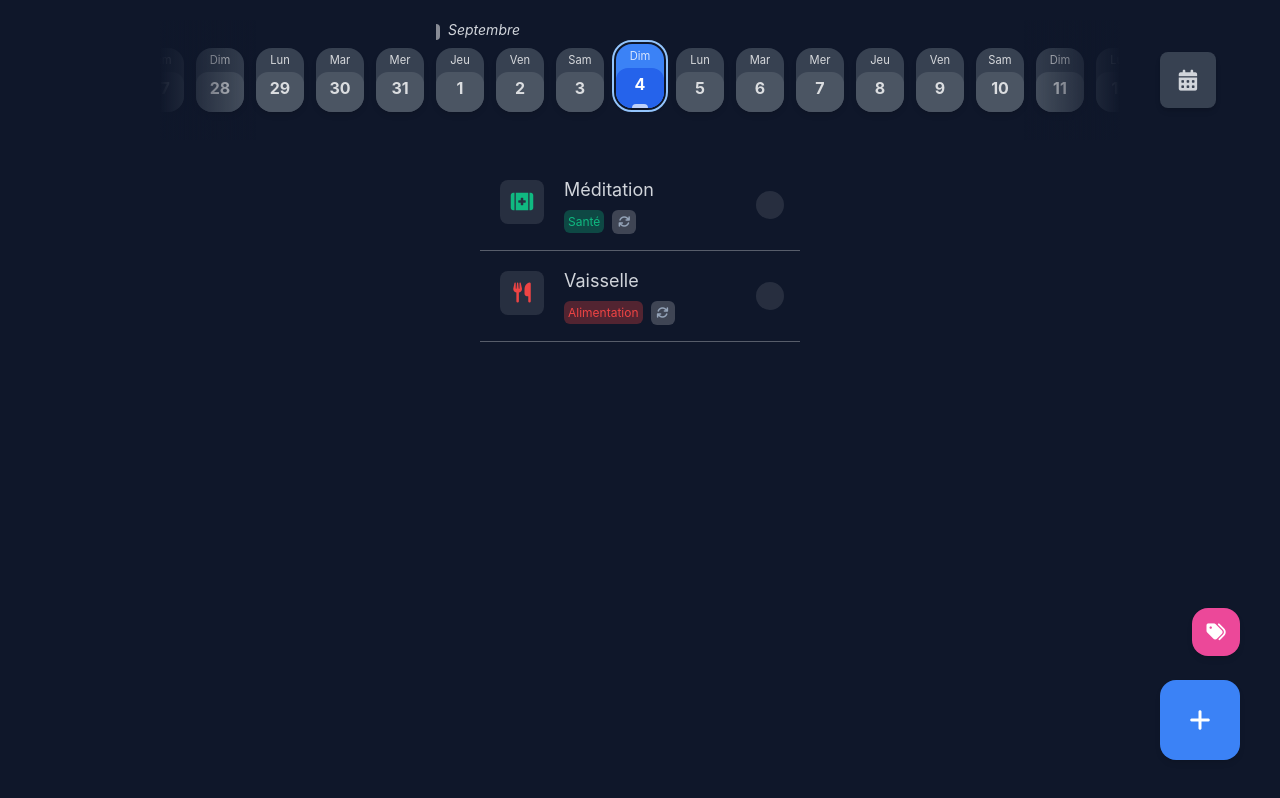
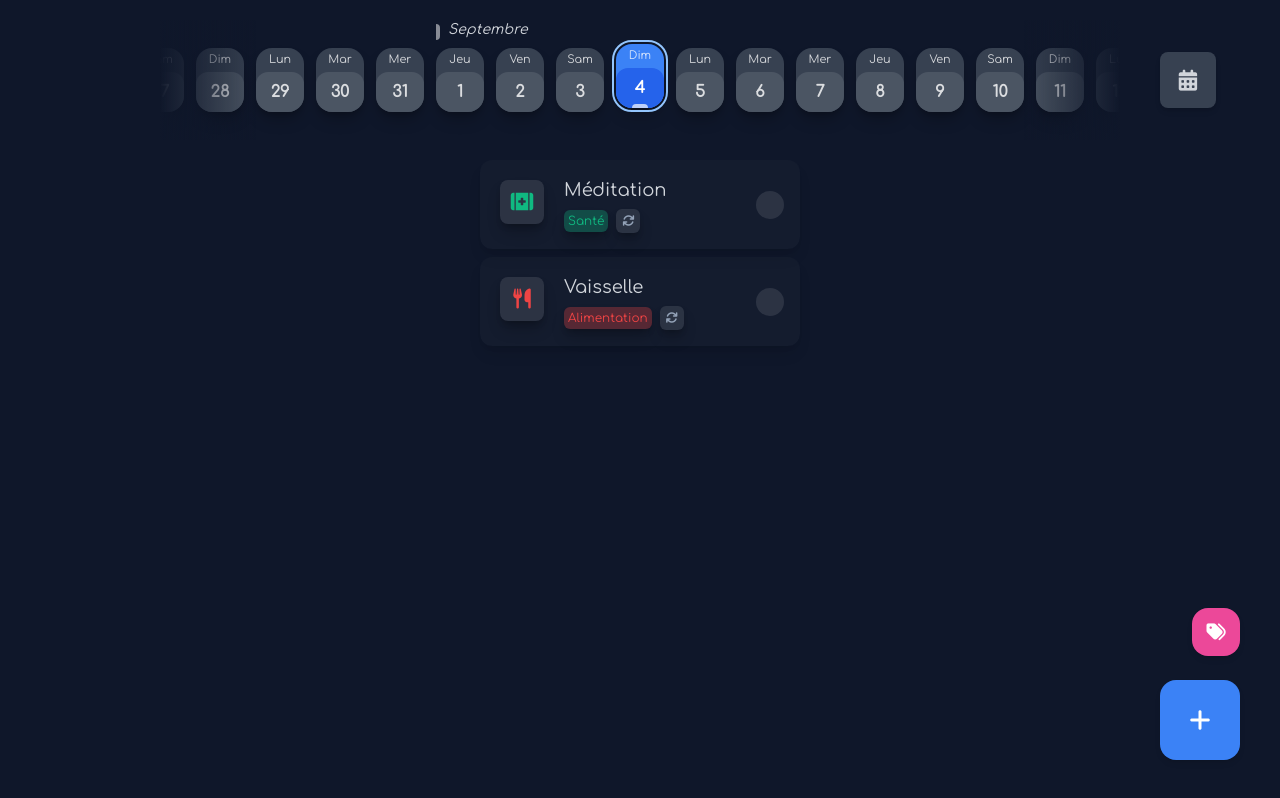
Before and after one commit to Pamplemouss/elpis, a Next.js app: page /showcase in a window 1280 px wide. Built offline with nearby package versions, Linux system fonts and the light colour scheme.

Commit message:
QoL - Task faded when completed - Fix showcase.js - Confirmation needed to delete category - Escape and clicking outside the modals close them - New font - New task design

```diff
--- a/components/DatesSlider.js
+++ b/components/DatesSlider.js
@@ -21,7 +21,7 @@ export default function DatesSlider(props) {
                 key={date.getTime()}
                 id={date.getTime()}
                 onClick={changeDate}
-                className={`date group text-white/80 shadow-md relative duration-150 text-center w-12 h-16 rounded-2xl flex flex-col justify-between cursor-pointer
+                className={`date group text-white/80 shadow-md relative duration-150 text-center w-12 h-16 custom-shadow rounded-2xl flex flex-col justify-between cursor-pointer
                     ${sameDay(date, props.activeDate) ? "active bg-blue-500 -translate-y-1" : "hover:bg-gray-600 bg-gray-700"}
                     ${sameDay(date, todayDate) ? (sameDay(props.activeDate, date) ? "today outline outline-2 outline-offset-2 outline-blue-300" : "today outline outline-2 outline-white/50") : null}`}
             >
@@ -32,7 +32,7 @@ export default function DatesSlider(props) {
                     </div>
                 }
                 <div className="grow inline-flex justify-center items-center capitalize" style={{ fontSize: "0.7em" }}>{weekday}</div>
-                <div className={`dateNumber duration-150 rounded-b-2xl rounded-t-xl h-10 leading-8 font-bold ${sameDay(props.activeDate, date) ? "active bg-blue-600 text-white" : "group-hover:bg-gray-500 bg-gray-600"}`}>{date.getDate()}</div>
+                <div className={`dateNumber duration-150 rounded-b-2xl rounded-t-xl h-10 leading-10 font-bold ${sameDay(props.activeDate, date) ? "active bg-blue-600 text-white" : "group-hover:bg-gray-500 bg-gray-600"}`}>{date.getDate()}</div>
                 <span className="slot invisible w-4 h-1 absolute bottom-0 bg-white/70 left-1/2 -translate-x-1/2 rounded-t"></span>
 
                 {/* Dot meaning a task is starting there */}
@@ -101,6 +101,20 @@ export default function DatesSlider(props) {
         if (Math.abs(scrollLeft - grid.scrollLeft) > 20) scrolled = true;
     }
 
+    useEffect(() => {
+        document.addEventListener("keydown", function(event){
+            if (event.key == "Escape") setShowModal(false);
+        });
+
+        document.addEventListener("mouseup", function(event){
+            var container = document.getElementsByClassName('modal');
+
+            if (container.length === 0) return;
+            if (container[0].contains(event.target)) return;
+
+            setShowModal(false);
+        });
+    });
 
 
     /*function checkLoadDates() {
@@ -148,7 +162,7 @@ export default function DatesSlider(props) {
                     >
                         {datesList}
                     </div>
-                    <div onClick={() => setShowModal(true)} className="fixed bottom-6 left-1/4 w-12 h-8 -translate-x-1/2 md:left-auto md:translate-x-0 text-sm md:absolute md:-right-24 md:top-8 transform md:w-12 md:h-12 text-gray-300 hover:text-white bg-gray-700 hover:bg-blue-600 md:p-7 rounded-lg cursor-pointer shadow-md  duration-150 inline-flex justify-center items-center">
+                    <div onClick={() => setShowModal(true)} className="fixed bottom-6 left-1/4 w-12 h-8 -translate-x-1/2 md:left-auto md:translate-x-0 text-sm md:absolute md:-right-24 md:top-8 md:w-12 md:h-12 text-gray-300 hover:text-white bg-gray-700 hover:bg-blue-600 md:p-7 duration-150 rounded-lg cursor-pointer shadow-md inline-flex justify-center items-center">
                         <i className="fa-solid fa-calendar-alt" style={{ fontSize: "1.5em" }}></i>
                     </div>
                 </div>
@@ -164,7 +178,7 @@ export default function DatesSlider(props) {
                             transition={{ duration: 0.2 }}
                         ></motion.div>
                         <div className="z-30 top-0 w-full h-full fixed place-content-center inline-flex justify-center items-center">
-                            <motion.div className="relative items-center bg-gray-700 text-gray-300 rounded-lg p-10"
+                            <motion.div className="modal relative items-center bg-gray-700 text-gray-300 rounded-lg p-10"
                                 initial={{ scale: 0 }}
                                 animate={{ scale: 1 }}
                                 exit={{ scale: 0 }}
--- a/components/Task.js
+++ b/components/Task.js
@@ -1,11 +1,12 @@
 import React, { useEffect, useState } from "react";
 import { getBGColor } from '../utilities/Utilities';
-import { motion } from "framer-motion"
+import { motion, useAnimationControls } from "framer-motion"
 
 export default function Task(props) {
     const [toggleState, setToggleState] = useState(props.checked)
+    const controls = useAnimationControls();
     const repeatableIcon = (
-        <div className="w-6 h-6 inline ml-2 rounded-md bg-white/20 inline-flex justify-center items-center">
+        <div className="w-6 h-6 inline ml-2 rounded-md bg-white/10 inline-flex justify-center items-center custom-shadow">
             <i className="fa-solid fa-sync text-xs text-slate-400"></i>
         </div>
     );
@@ -14,12 +15,30 @@ export default function Task(props) {
         setToggleState(props.checked)
     })
 
+    function toggle() {
+        if(!toggleState) {
+            controls.start({
+                backgroundColor: ["rgba(16, 185, 129, 0)", "rgba(16, 185, 129, 0.3)", "rgba(16, 185, 129, 0)"],
+                scale: [1, 1.1, 1],
+                transition: { duration: 0.3, times: [0, 0.01, 1] },
+            })
+        }
+        else {
+            controls.start({
+                backgroundColor: ["rgba(255, 255, 255, 0)", "rgba(255, 255, 255, 0.1)", "rgba(255, 255, 255, 0)"],
+                scale: [1, 0.9, 1],
+                transition: { duration: 0.3, times: [0, 0.01, 1] },
+            })
+        }
+        props.toggleTask(props.task.id)
+    }
+
     return (
         <motion.div className="group w-full relative flex px-4 md:px-24 text-gray-300"
             initial={{ opacity: 0, x: -100 }}
             animate={{ opacity: 1, x: 0 }}
             exit={{ opacity: 0, x: 100 }}
-            transition={{ x : {duration: 0.3}, opacity: {duration: 0.3}, duration: 0.2 }}
+            transition={{ x : {duration: 0.3}, opacity: {duration: 0.3}, duration: 0.3 }}
             layout
             key={props.task.id}
         >
@@ -29,29 +48,40 @@ export default function Task(props) {
             <div onClick={() => props.editTask(props.task.id)} className="w-10 h-1/2 absolute top-1/2 -translate-y-1/2 right-32 md:left-10 invisible group-hover:visible transition-colors text-slate-500 hover:text-blue-500 duration-150 inline-flex justify-center items-center cursor-pointer">
                 <i className="fa-solid fa-edit text-xl"></i>
             </div>
-            <div className="flex w-full p-4 justify-between group-hover:bg-white/10 border-b border-white/30">
+            <motion.div
+                initial={{backgroundColor: "rgba(255, 255, 255, 0.02)"}}
+                animate={controls}
+                whileHover={{backgroundColor: "rgba(255,255,255,0.05)", transition: { duration: 0 }}}
+                transition={{duration: 0}}
+                className={`shadow-lg bg-white flex w-full p-4 justify-between rounded-xl ${toggleState ? "opacity-40" : ""}`}
+            >
                 <div className="flex">
-                    <div className="w-11 h-11 bg-white/10 rounded-lg m-1 mr-5 inline-flex justify-center items-center">
+                    <div className="w-11 h-11 bg-white/10 rounded-lg m-1 mr-5 inline-flex justify-center items-center shadow-lg custom-shadow">
                         <i className={`fa-solid text-xl ${props.category.faCode}`} style={{ color: props.category.color }}></i>
                     </div>
                     <div>
                         <p className="text-lg mb-1">{props.task.name}</p>
                         <div>
-                            <div className="category text-xs inline p-1 rounded-md" style={{ color: props.category.color, backgroundColor: getBGColor(props.category.color) }}>{props.category.name}</div>
+                            <div className="category text-xs inline p-1 rounded-md custom-shadow" style={{ color: props.category.color, backgroundColor: getBGColor(props.category.color) }}>
+                                {props.category.name}
+                            </div>
                             {props.task.repeatable ? repeatableIcon : null}
                         </div>
                     </div>
                 </div>
 
                 <div className="inline-flex items-center ml-4">
-                    <input
+                    <motion.input
+                        animate={{border: "1px solid rgba(16, 185, 129, 0)"}}
+                        whileHover={{border: "1px solid rgba(16, 185, 129, 1)", boxShadow: "0 0 6px 1px rgb(16, 185, 129)"}}
+                        transition={{duration: 0.15}}
                         checked={toggleState}
-                        onChange={() => props.toggleTask(props.task.id)}
+                        onChange={() => toggle()}
                         type="checkbox"
-                        className="w-7 h-7 cursor-pointer text-emerald-500 rounded-full bg-white/10 border-0 duration-75 focus:ring-1 focus:ring-emerald-500 focus:ring-offset-[#1d2738] focus:ring-offset-3">
-                    </input>
+                        className="w-7 h-7 cursor-pointer text-emerald-500 rounded-full bg-white/10 border-0">
+                    </motion.input>
                 </div>
-            </div>
+            </motion.div>
         </motion.div>
     )
 }
--- a/components/TaskModal.js
+++ b/components/TaskModal.js
@@ -218,7 +218,7 @@ export default function TaskModal(props) {
                 transition={{ duration: 0.2 }}
             ></motion.div>
             <div className="z-30 top-0 w-full h-full fixed place-content-center inline-flex justify-center items-center">
-                <motion.div className="relative items-center bg-gray-700 text-gray-300 rounded-lg p-4 md:p-8"
+                <motion.div className="modal relative items-center bg-gray-700 text-gray-300 rounded-lg p-4 md:p-8"
                     initial={{ scale: 0 }}
                     animate={{ scale: 1 }}
                     exit={{ scale: 0 }}
--- a/pages/showcase.js
+++ b/pages/showcase.js
@@ -1,5 +1,5 @@
 import Head from 'next/head'
-import { useState } from "react";
+import { useState, useEffect } from "react";
 import { nanoid } from "nanoid";
 import { motion, AnimatePresence, LayoutGroup } from "framer-motion"
 import Task from '../components/Task';
@@ -41,7 +41,6 @@ export default function Todo() {
     const [tasks, setTasks] = useState(TASKS);
     const [categories, setCategories] = useState(CATEGORIES);
 
-    console.log(tasks)
     // FILTER TASK FROM ACTIVE DATE
     const taskListUnsorted = tasks.filter((task) => {
         if (!date1BeforeDate2(new Date(task.startDate), activeDate)) return;      // Filter if active date is before starting date
@@ -112,6 +111,7 @@ export default function Todo() {
     }
 
     function editTask(editedTask) {
+        editedTask.category = editedTask.category.id;
         const updatedTasks = tasks.map((task) => {
             if (task.id === editedTask.id) return editedTask;
             else return task;
@@ -132,6 +132,7 @@ export default function Todo() {
     }
 
     function addTask(newTask) {
+        newTask.category = newTask.category.id;
         setTasks([...tasks, newTask]);
         displayToast("New task created!");
     }
@@ -168,10 +169,41 @@ export default function Todo() {
         setCategories(remainingCategories);
     }
 
+    const [loading, setLoading] = useState(true);
+    useEffect(() => {
+        document.addEventListener("mouseup", function(event){
+            var container = document.getElementsByClassName('modal');
+
+            if (container.length === 0) return;
+            if (container[0].contains(event.target)) return;
+
+            setShowDeleteModal(false);
+            setShowTaskModal(false);
+            setShowCategoriesModal(false);
+        });
+
+        document.addEventListener("keydown", function(event){
+            if (event.key == "Escape") {
+                setShowDeleteModal(false);
+                setShowTaskModal(false);
+                setShowCategoriesModal(false);
+            }
+        });
+
+        setTimeout(() => {
+            setLoading(false);
+        }, 1500)
+    });
+
+
+
     return (
         <div>
             <Head>
                 <link rel="stylesheet" href="https://cdnjs.cloudflare.com/ajax/libs/font-awesome/6.1.1/css/all.min.css" />
+                <link rel="preconnect" href="https://fonts.googleapis.com" />
+                <link rel="preconnect" href="https://fonts.gstatic.com" crossorigin />
+                <link href="https://fonts.googleapis.com/css2?family=Comfortaa&display=swap" rel="stylesheet" />
             </Head>
 
             <div className="flex flex-col w-full h-screen pb-20">
@@ -179,16 +211,46 @@ export default function Todo() {
                 <DatesSlider activeDate={activeDate} setActiveDate={setActiveDate} tasks={tasks} />
 
                 {/* TASKS LIST */}
-                <div className="flex justify-center overflow-y-scroll h-full">
-                    <div className="w-full md:w-2/5 relative h-fit
-                        ">
+                <AnimatePresence>
+                    { (loading) ? (
+                        <motion.div
+                            key="loading"
+                            transition={{duration: 0.7}}
+                            exit={{opacity: 0, y: 400}}
+                            className="flex top-0 w-full h-full fixed place-content-center inline-flex justify-center items-center gap-8"
+                        >
+                            <motion.div
+                                animate={{y: [0, -100, 0], backgroundColor: ["rgb(20 184 166)", "rgb(232 121 249)", "rgb(20 184 166)"]}}
+                                transition={{repeat: Infinity, repeatDelay: 0.2, duration: 0.8 }}
+                                className="w-10 h-10 bg-teal-500 rounded-full">
+                            </motion.div>
+                            <motion.div
+                                animate={{y: [0, -100, 0], backgroundColor: ["rgb(20 184 166)", "rgb(232 121 249)", "rgb(20 184 166)"]}}
+                                transition={{delay: 0.1, repeat: Infinity, repeatDelay: 0.2, duration: 0.8 }}
+                                className="w-10 h-10 bg-teal-500 rounded-full">
+                            </motion.div>
+                            <motion.div
+                                animate={{y: [0, -100, 0], backgroundColor: ["rgb(20 184 166)", "rgb(232 121 249)", "rgb(20 184 166)"]}}
+                                transition={{delay: 0.1*2, repeat: Infinity, repeatDelay: 0.2, duration: 0.8 }}
+                                className="w-10 h-10 bg-teal-500 rounded-full">
+                            </motion.div>
+                        </motion.div>
+                    ) : (
+                        <motion.div
+                            className="flex justify-center overflow-y-scroll h-full"
+                            transition={{duration: 1}}
+                            initial={{opacity: 0, y: -300}}
+                            animate={{opacity: 1, y:0}}>
+                            <div className="w-full lg:w-3/5 xl:w-2/5 relative h-fit grid gap-2">
                                 <LayoutGroup>
                                     <AnimatePresence>
                                         {taskList}
                                     </AnimatePresence>
                                 </LayoutGroup>
                             </div>
-                </div>
+                        </motion.div>
+                    )}
+                </AnimatePresence>
             </div>
 
 
@@ -202,7 +264,7 @@ export default function Todo() {
 
             <AnimatePresence>
                 {showTaskModal ? (
-                    <TaskModal addTask={addTask} editTask={editTask} setShowModal={setShowTaskModal} categories={categories} task={taskToEdit} />
+                    <TaskModal addTask={addTask} editTask={editTask} setShowModal={setShowTaskModal} categories={categories} task={taskToEdit == undefined ? undefined : {...taskToEdit, category: categories.filter(category => { if (category.id === taskToEdit?.category) return category })[0]}} />
                 ) : null}
             </AnimatePresence>
 
@@ -216,7 +278,7 @@ export default function Todo() {
                             transition={{ duration: 0.2 }}
                         ></motion.div>
                         <div className="z-30 top-0 w-full h-full fixed place-content-center inline-flex justify-center items-center">
-                            <motion.div className="items-center bg-gray-700 text-gray-300 rounded-lg p-8"
+                            <motion.div className="modal items-center bg-gray-700 text-gray-300 rounded-lg p-8"
                                 initial={{ scale: 0 }}
                                 animate={{ scale: 1 }}
                                 exit={{ scale: 0 }}
--- a/pages/todo.js
+++ b/pages/todo.js
@@ -1,5 +1,5 @@
 import Head from 'next/head'
-import { useState } from "react";
+import { useEffect, useState } from "react";
 import { motion, AnimatePresence, LayoutGroup } from "framer-motion"
 import { useQuery, useMutation } from "@apollo/client";
 import Task from '../components/Task';
@@ -32,12 +32,10 @@ export default function Todo() {
     const [deleteCategoryMutate] = useMutation(DeleteCategoryMutation,{refetchQueries: [{ query: CategoriesQuery }, { query: TodosQuery }]});
     const [toggleMutate] = useMutation(ToggleTodoMutation);
 
-
-    if (todosLoading || categoriesLoading) return <p>Loading</p>
     if (todosError || categoriesError) return <p>Error</p>
 
-    var tasks = todosData.todos;
-    var categories = categoriesData.categories;
+    var tasks = (todosData !== undefined ? todosData.todos : []);
+    var categories = categoriesData !== undefined ? categoriesData.categories : [];
 
     // FILTER TASK FROM ACTIVE DATE
     const taskListUnsorted = tasks.filter((task) => {
@@ -194,28 +192,83 @@ export default function Todo() {
         });
     }
 
+    useEffect(() => {
+        document.addEventListener("keydown", function(event){
+            if (event.key == "Escape") {
+                setShowDeleteModal(false);
+                setShowTaskModal(false);
+                setShowCategoriesModal(false);
+            }
+        });
+
+        document.addEventListener("mouseup", function(event){
+            var container = document.getElementsByClassName('modal');
+
+            if (container.length === 0) return;
+            if (container[0].contains(event.target)) return;
+
+            setShowDeleteModal(false);
+            setShowTaskModal(false);
+            setShowCategoriesModal(false);
+        });
+    })
+
     return (
         <div>
             <Head>
                 <link rel="stylesheet" href="https://cdnjs.cloudflare.com/ajax/libs/font-awesome/6.1.1/css/all.min.css" />
+                <link rel="preconnect" href="https://fonts.googleapis.com" />
+                <link rel="preconnect" href="https://fonts.gstatic.com" crossorigin />
+                <link href="https://fonts.googleapis.com/css2?family=Comfortaa&display=swap" rel="stylesheet" />
             </Head>
 
-            <div className="flex flex-col w-full h-screen pb-20">
+            <div className="flex flex-col w-full h-screen pb-36 md:pb-20">
                 {/* DATES */}
                 <DatesSlider activeDate={activeDate} setActiveDate={setActiveDate} tasks={tasks} />
 
                 {/* TASKS LIST */}
-                <div className="flex justify-center overflow-y-scroll h-full">
-                    <div className="w-full md:w-2/5 relative h-fit
-                        ">
+                <AnimatePresence>
+                    { (todosLoading || categoriesLoading) ? (
+                        <motion.div
+                            key="loading"
+                            transition={{duration: 0.7}}
+                            exit={{opacity: 0, y: 400}}
+                            className="flex top-0 w-full h-full fixed place-content-center inline-flex justify-center items-center gap-8"
+                        >
+                            <motion.div
+                                animate={{y: [0, -100, 0], backgroundColor: ["rgb(20 184 166)", "rgb(232 121 249)", "rgb(20 184 166)"]}}
+                                transition={{repeat: Infinity, repeatDelay: 0.2, duration: 0.8 }}
+                                className="w-10 h-10 bg-teal-500 rounded-full">
+                            </motion.div>
+                            <motion.div
+                                animate={{y: [0, -100, 0], backgroundColor: ["rgb(20 184 166)", "rgb(232 121 249)", "rgb(20 184 166)"]}}
+                                transition={{delay: 0.1, repeat: Infinity, repeatDelay: 0.2, duration: 0.8 }}
+                                className="w-10 h-10 bg-teal-500 rounded-full">
+                            </motion.div>
+                            <motion.div
+                                animate={{y: [0, -100, 0], backgroundColor: ["rgb(20 184 166)", "rgb(232 121 249)", "rgb(20 184 166)"]}}
+                                transition={{delay: 0.1*2, repeat: Infinity, repeatDelay: 0.2, duration: 0.8 }}
+                                className="w-10 h-10 bg-teal-500 rounded-full">
+                            </motion.div>
+                        </motion.div>
+                    ) : (
+                        <motion.div
+                            className="flex justify-center overflow-y-scroll h-full"
+                            transition={{duration: 0.7, delay: 0.2}}
+                            initial={{opacity: 0, y: -300}}
+                            animate={{opacity: 1, y:0}}>
+                            <div className="w-full lg:w-3/5 xl:w-2/5 relative h-fit grid gap-2">
                                 <LayoutGroup>
                                     <AnimatePresence>
                                         {taskList}
                                     </AnimatePresence>
                                 </LayoutGroup>
                             </div>
+                        </motion.div>
+                    )}
+                </AnimatePresence>
             </div>
-            </div>
+
 
 
             <div onClick={() => setShowCategoriesModal(true)} className="fixed bottom-6 md:bottom-36 right-1/4 translate-x-1/2 md:translate-x-0 md:right-10 bg-pink-500 w-12 h-8 md:w-12 md:h-12 inline-flex justify-center items-center rounded-lg md:rounded-2xl cursor-pointer shadow-md hover:bg-pink-700 duration-150">
@@ -242,7 +295,7 @@ export default function Todo() {
                             transition={{ duration: 0.2 }}
                         ></motion.div>
                         <div className="z-30 top-0 w-full h-full fixed place-content-center inline-flex justify-center items-center">
-                            <motion.div className="items-center bg-gray-700 text-gray-300 rounded-lg p-8"
+                            <motion.div className="modal items-center bg-gray-700 text-gray-300 rounded-lg p-8"
                                 initial={{ scale: 0 }}
                                 animate={{ scale: 1 }}
                                 exit={{ scale: 0 }}
--- a/styles/globals.css
+++ b/styles/globals.css
@@ -17,7 +17,7 @@ html {
 
 body {
   color: white;
-  background: #1d2738;
+  background: rgb(29, 39, 56);
 }
 
 @media (max-width: 640px) {
@@ -28,12 +28,22 @@ body {
 }
 
 
-body {
-  @apply bg-slate-900;
+
+* {
+  -webkit-tap-highlight-color: transparent;
 }
 
 
 
+body {
+  @apply bg-slate-900;
+  font-family: 'Comfortaa', cursive;
+}
+
+.custom-shadow {
+  box-shadow: 0 10px 15px -2px rgb(0, 0, 0, 0.2), 0 4px 6px -2px rgb(0, 0, 0, 0.2);
+}
+
 .active .slot {
   @apply visible;
 }
```
Also changed, not shown: components/CategoriesModal.js (+18 -4 lines). Lines whose indentation alone changed are shown as unchanged.
